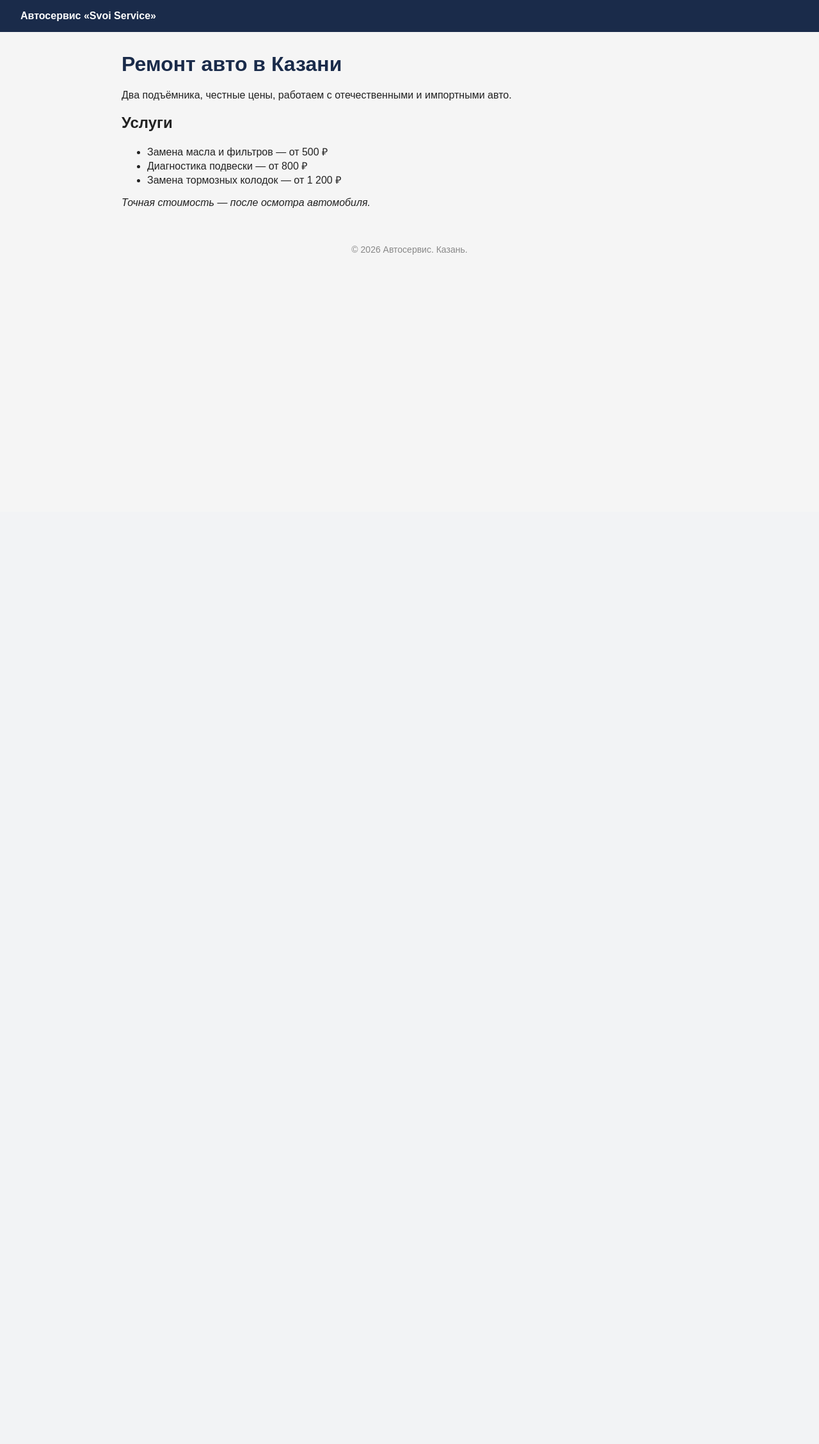
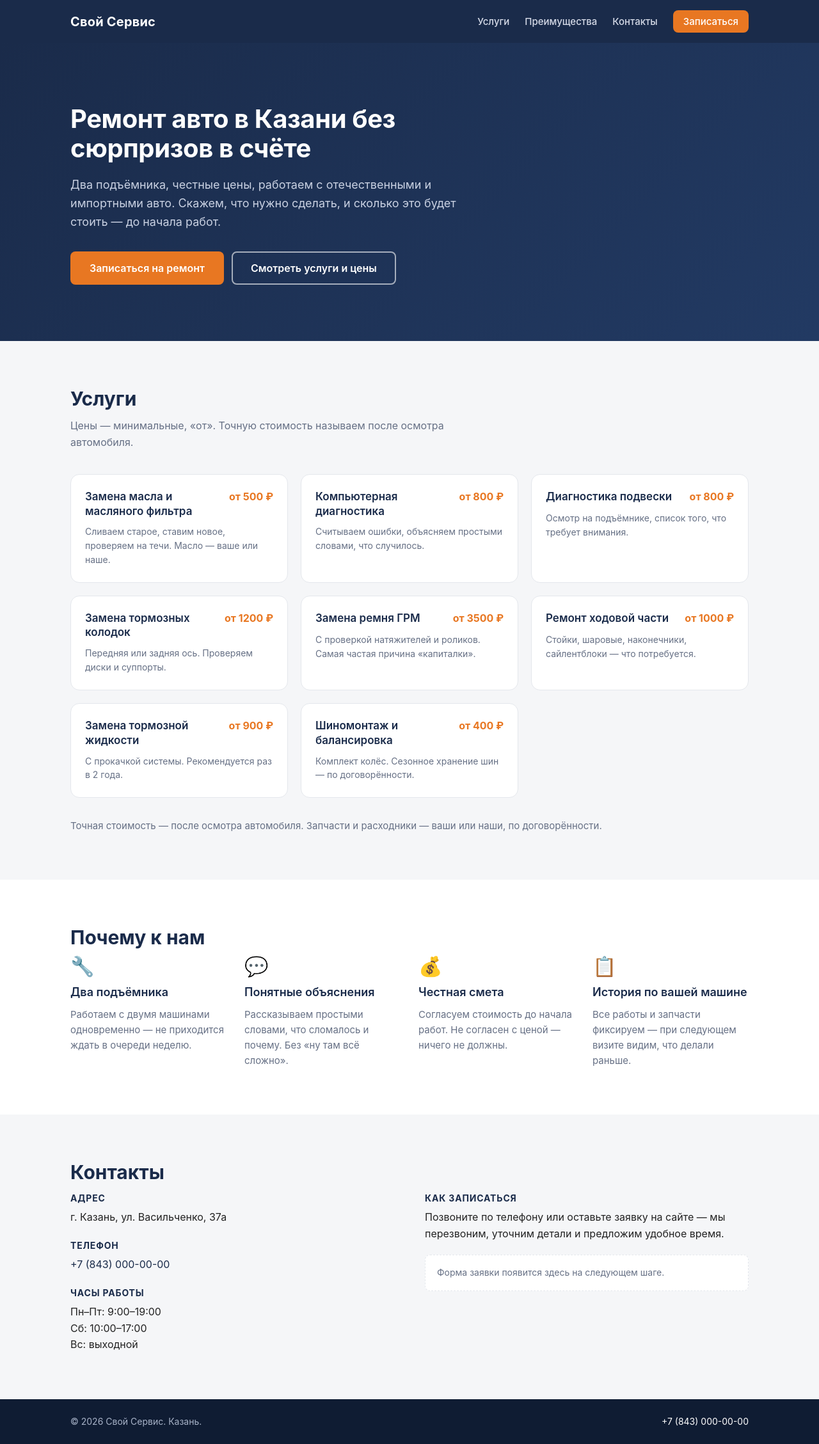
Before and after one commit to Albert-Galimov/svoi_service, a Django app: page / in a window 1280 px wide. Shown: the whole page at 64% size. Before the commit the page ends 398 px from the top, so only its background shows below. Run offline with Django 5.2, Linux system fonts and the light colour scheme.

Commit message:
add css, html, constants

```diff
--- a/config/settings.py
+++ b/config/settings.py
@@ -79,4 +79,10 @@ USE_TZ = True
 
 STATIC_URL = 'static/'
 
+STATICFILES_DIRS = [
+    BASE_DIR / 'static',
+]
+
+STATIC_ROOT = BASE_DIR / 'staticfiles'
+
 DEFAULT_AUTO_FIELD = 'django.db.models.BigAutoField'
--- a/public/templates/core/base.html
+++ b/public/templates/core/base.html
@@ -1,29 +1,42 @@
+{% load static %}
 <!DOCTYPE html>
 <html lang="ru">
 <head>
     <meta charset="UTF-8">
     <meta name="viewport" content="width=device-width, initial-scale=1.0">
-    <title>{% block title %}Автосервис в Казани{% endblock %}</title>
-    <style>
-        body { font-family: Arial, sans-serif; margin: 0; background: #f5f5f5; color: #222; }
-        header { background: #1a2b4a; color: #fff; padding: 16px 32px; }
-        header a { color: #fff; text-decoration: none; font-weight: bold; }
-        main { max-width: 900px; margin: 32px auto; padding: 0 16px; }
-        footer { text-align: center; padding: 24px; color: #888; font-size: 14px; }
-        h1 { color: #1a2b4a; }
-    </style>
+    <meta name="description" content="Ремонт автомобилей в Казани: диагностика, замена масла, тормоза, ходовая. Точная цена после осмотра.">
+    <title>{% block title %}{{ contacts.company_name }} — ремонт авто в Казани{% endblock %}</title>
+    <link rel="stylesheet" href="{% static 'css/style.css' %}">
 </head>
 <body>
-    <header>
-        <a href="/">Автосервис «Svoi Service»</a>
-    </header>
 
-    <main>
-        {% block content %}{% endblock %}
-    </main>
+<header class="site-header">
+    <div class="container site-header__inner">
+        <a href="{% url 'public:home' %}" class="site-header__logo">{{ contacts.company_name }}</a>
 
-    <footer>
-        © {% now "Y" %} Автосервис. Казань.
-    </footer>
+        <nav class="site-nav">
+            <a href="#services">Услуги</a>
+            <a href="#advantages">Преимущества</a>
+            <a href="#contacts">Контакты</a>
+            <a href="#contacts" class="btn btn--accent btn--small">Записаться</a>
+        </nav>
+    </div>
+</header>
+
+<main>
+    {% block content %}{% endblock %}
+</main>
+
+<footer class="site-footer">
+    <div class="container site-footer__inner">
+        <div>
+            &copy; {% now "Y" %} {{ contacts.company_name }}. Казань.
+        </div>
+        <div>
+            <a href="tel:{{ contacts.phone_raw }}">{{ contacts.phone_display }}</a>
+        </div>
+    </div>
+</footer>
+
 </body>
 </html>
--- a/public/templates/home.html
+++ b/public/templates/home.html
@@ -1,16 +1,122 @@
 {% extends "core/base.html" %}
 
-{% block title %}Главная — Автосервис в Казани{% endblock %}
+{% block title %}{{ contacts.company_name }} — ремонт авто в Казани{% endblock %}
 
 {% block content %}
-    <h1>Ремонт авто в Казани</h1>
-    <p>Два подъёмника, честные цены, работаем с отечественными и импортными авто.</p>
 
-    <h2>Услуги</h2>
-    <ul>
-        <li>Замена масла и фильтров — от 500 ₽</li>
-        <li>Диагностика подвески — от 800 ₽</li>
-        <li>Замена тормозных колодок — от 1 200 ₽</li>
-    </ul>
-    <p><em>Точная стоимость — после осмотра автомобиля.</em></p>
+{# --- Первый экран --- #}
+<section class="hero">
+    <div class="container hero__inner">
+        <h1 class="hero__title">Ремонт авто в Казани без сюрпризов в счёте</h1>
+        <p class="hero__subtitle">
+            Два подъёмника, честные цены, работаем с отечественными и импортными авто.
+            Скажем, что нужно сделать, и сколько это будет стоить — до начала работ.
+        </p>
+        <div class="hero__actions">
+            <a href="#contacts" class="btn btn--accent btn--large">Записаться на ремонт</a>
+            <a href="#services" class="btn btn--ghost btn--large">Смотреть услуги и цены</a>
+        </div>
+    </div>
+</section>
+
+{# --- Услуги --- #}
+<section id="services" class="section section--alt">
+    <div class="container">
+        <h2 class="section__title">Услуги</h2>
+        <p class="section__lead">
+            Цены — минимальные, «от». Точную стоимость называем после осмотра автомобиля.
+        </p>
+
+        <ul class="services">
+            {% for service in services %}
+                <li class="service-card">
+                    <div class="service-card__head">
+                        <h3 class="service-card__name">{{ service.name }}</h3>
+                        <div class="service-card__price">от {{ service.price_from }} ₽</div>
+                    </div>
+                    <p class="service-card__description">{{ service.description }}</p>
+                </li>
+            {% endfor %}
+        </ul>
+
+        <p class="section__note">
+            Точная стоимость — после осмотра автомобиля.
+            Запчасти и расходники — ваши или наши, по договорённости.
+        </p>
+    </div>
+</section>
+
+{# --- Преимущества --- #}
+<section id="advantages" class="section">
+    <div class="container">
+        <h2 class="section__title">Почему к нам</h2>
+
+        <ul class="advantages">
+            <li class="advantage">
+                <div class="advantage__icon">🔧</div>
+                <h3 class="advantage__title">Два подъёмника</h3>
+                <p class="advantage__text">
+                    Работаем с двумя машинами одновременно — не приходится ждать в очереди неделю.
+                </p>
+            </li>
+            <li class="advantage">
+                <div class="advantage__icon">💬</div>
+                <h3 class="advantage__title">Понятные объяснения</h3>
+                <p class="advantage__text">
+                    Рассказываем простыми словами, что сломалось и почему. Без «ну там всё сложно».
+                </p>
+            </li>
+            <li class="advantage">
+                <div class="advantage__icon">💰</div>
+                <h3 class="advantage__title">Честная смета</h3>
+                <p class="advantage__text">
+                    Согласуем стоимость до начала работ. Не согласен с ценой — ничего не должны.
+                </p>
+            </li>
+            <li class="advantage">
+                <div class="advantage__icon">📋</div>
+                <h3 class="advantage__title">История по вашей машине</h3>
+                <p class="advantage__text">
+                    Все работы и запчасти фиксируем — при следующем визите видим, что делали раньше.
+                </p>
+            </li>
+        </ul>
+    </div>
+</section>
+
+{# --- Контакты --- #}
+<section id="contacts" class="section section--alt">
+    <div class="container">
+        <h2 class="section__title">Контакты</h2>
+
+        <div class="contacts">
+            <div class="contacts__col">
+                <h3 class="contacts__label">Адрес</h3>
+                <p>{{ contacts.address }}</p>
+
+                <h3 class="contacts__label">Телефон</h3>
+                <p><a href="tel:{{ contacts.phone_raw }}">{{ contacts.phone_display }}</a></p>
+
+                <h3 class="contacts__label">Часы работы</h3>
+                <p>
+                    {{ contacts.hours_weekday }}<br>
+                    {{ contacts.hours_saturday }}<br>
+                    {{ contacts.hours_sunday }}
+                </p>
+            </div>
+
+            <div class="contacts__col">
+                <h3 class="contacts__label">Как записаться</h3>
+                <p>
+                    Позвоните по телефону или оставьте заявку на сайте — мы перезвоним,
+                    уточним детали и предложим удобное время.
+                </p>
+                <p class="contacts__placeholder">
+                    Форма заявки появится здесь на следующем шаге.
+                </p>
+            </div>
+        </div>
+    </div>
+</section>
+
 {% endblock %}
--- a/public/views.py
+++ b/public/views.py
@@ -1,5 +1,11 @@
 from django.shortcuts import render
 
+from core.constants import SERVICES, CONTACTS
+
 def home(request):
-    """Главная страница."""
-    return render(request, "home.html")
+    """Главная страница. Лендинг"""
+    context = {
+        "services": SERVICES,
+        "contacts": CONTACTS,
+    }
+    return render(request, "home.html", context)
--- /dev/null
+++ b/static/css/style.css
@@ -0,0 +1,400 @@
+/* =========================================================
+   Автосервис — базовые стили лендинга
+   Порядок: переменные → сброс → типографика → контейнер →
+   кнопки → шапка → секции → конкретные блоки → футер →
+   адаптив.
+   ========================================================= */
+
+/* --- Цвета и размеры в переменных --- */
+:root {
+    --color-primary: #1a2b4a;      /* тёмно-синий, основной */
+    --color-primary-dark: #0f1c33;
+    --color-accent: #e87722;       /* акцент, оранжевый */
+    --color-accent-dark: #c76012;
+    --color-text: #222222;
+    --color-muted: #667085;
+    --color-border: #e4e7ec;
+    --color-bg: #ffffff;
+    --color-bg-alt: #f5f6f8;
+
+    --radius: 8px;
+    --radius-lg: 14px;
+
+    --container-width: 1100px;
+
+    --font-base: -apple-system, BlinkMacSystemFont, "Segoe UI", Roboto,
+                 "Helvetica Neue", Arial, sans-serif;
+}
+
+/* --- Сброс: убираем то, что мешает --- */
+*,
+*::before,
+*::after {
+    box-sizing: border-box;
+}
+
+body,
+h1, h2, h3, p, ul {
+    margin: 0;
+    padding: 0;
+}
+
+ul {
+    list-style: none;
+}
+
+a {
+    color: var(--color-primary);
+    text-decoration: none;
+}
+
+a:hover {
+    color: var(--color-accent);
+}
+
+img {
+    max-width: 100%;
+    display: block;
+}
+
+/* --- Основная типографика --- */
+body {
+    font-family: var(--font-base);
+    font-size: 16px;
+    line-height: 1.6;
+    color: var(--color-text);
+    background: var(--color-bg);
+    -webkit-font-smoothing: antialiased;
+}
+
+h1 {
+    font-size: 40px;
+    line-height: 1.15;
+    font-weight: 700;
+    letter-spacing: -0.01em;
+}
+
+h2 {
+    font-size: 30px;
+    line-height: 1.2;
+    font-weight: 700;
+}
+
+h3 {
+    font-size: 18px;
+    font-weight: 600;
+}
+
+/* --- Контейнер: ограничивает ширину и центрирует --- */
+.container {
+    max-width: var(--container-width);
+    margin: 0 auto;
+    padding: 0 20px;
+}
+
+/* --- Кнопки --- */
+.btn {
+    display: inline-block;
+    padding: 12px 22px;
+    border-radius: var(--radius);
+    font-weight: 600;
+    font-size: 15px;
+    line-height: 1;
+    border: 2px solid transparent;
+    cursor: pointer;
+    transition: background-color .15s ease, color .15s ease, border-color .15s ease;
+}
+
+.btn--accent {
+    background: var(--color-accent);
+    color: #fff;
+}
+
+.btn--accent:hover {
+    background: var(--color-accent-dark);
+    color: #fff;
+}
+
+.btn--ghost {
+    background: transparent;
+    color: #fff;
+    border-color: rgba(255, 255, 255, .6);
+}
+
+.btn--ghost:hover {
+    background: rgba(255, 255, 255, .1);
+    color: #fff;
+    border-color: #fff;
+}
+
+.btn--large {
+    padding: 16px 28px;
+    font-size: 16px;
+}
+
+.btn--small {
+    padding: 8px 14px;
+    font-size: 14px;
+}
+
+/* --- Шапка сайта --- */
+.site-header {
+    background: var(--color-primary);
+    color: #fff;
+    position: sticky;
+    top: 0;
+    z-index: 10;
+}
+
+.site-header__inner {
+    display: flex;
+    align-items: center;
+    justify-content: space-between;
+    padding: 16px 20px;
+    gap: 20px;
+    flex-wrap: wrap;
+}
+
+.site-header__logo {
+    color: #fff;
+    font-size: 20px;
+    font-weight: 700;
+    letter-spacing: .2px;
+}
+
+.site-header__logo:hover {
+    color: #fff;
+}
+
+.site-nav {
+    display: flex;
+    align-items: center;
+    gap: 24px;
+    flex-wrap: wrap;
+}
+
+.site-nav a {
+    color: #d6dbe8;
+    font-weight: 500;
+    font-size: 15px;
+}
+
+.site-nav a:hover {
+    color: #fff;
+}
+
+.site-nav a.btn {
+    color: #fff;
+}
+
+/* --- Секции --- */
+.section {
+    padding: 72px 0;
+}
+
+.section--alt {
+    background: var(--color-bg-alt);
+}
+
+.section__title {
+    color: var(--color-primary);
+    margin-bottom: 12px;
+}
+
+.section__lead {
+    color: var(--color-muted);
+    margin-bottom: 36px;
+    max-width: 620px;
+}
+
+.section__note {
+    margin-top: 32px;
+    color: var(--color-muted);
+    font-size: 15px;
+}
+
+/* --- Hero (первый экран) --- */
+.hero {
+    background: linear-gradient(135deg, #1a2b4a 0%, #223a63 100%);
+    color: #fff;
+    padding: 96px 0 88px;
+}
+
+.hero__title {
+    color: #fff;
+    max-width: 720px;
+    margin-bottom: 20px;
+}
+
+.hero__subtitle {
+    color: #c9d1e2;
+    font-size: 18px;
+    max-width: 640px;
+    margin-bottom: 32px;
+}
+
+.hero__actions {
+    display: flex;
+    gap: 12px;
+    flex-wrap: wrap;
+}
+
+/* --- Сетка услуг --- */
+.services {
+    display: grid;
+    grid-template-columns: repeat(auto-fill, minmax(280px, 1fr));
+    gap: 20px;
+}
+
+.service-card {
+    background: #fff;
+    border: 1px solid var(--color-border);
+    border-radius: var(--radius-lg);
+    padding: 22px 22px 24px;
+    display: flex;
+    flex-direction: column;
+    gap: 10px;
+    transition: border-color .15s ease, transform .15s ease;
+}
+
+.service-card:hover {
+    border-color: var(--color-accent);
+    transform: translateY(-2px);
+}
+
+.service-card__head {
+    display: flex;
+    justify-content: space-between;
+    align-items: baseline;
+    gap: 12px;
+}
+
+.service-card__name {
+    color: var(--color-primary);
+    font-size: 17px;
+    line-height: 1.35;
+}
+
+.service-card__price {
+    color: var(--color-accent);
+    font-weight: 700;
+    font-size: 16px;
+    white-space: nowrap;
+}
+
+.service-card__description {
+    color: var(--color-muted);
+    font-size: 14px;
+    line-height: 1.55;
+}
+
+/* --- Преимущества --- */
+.advantages {
+    display: grid;
+    grid-template-columns: repeat(auto-fit, minmax(220px, 1fr));
+    gap: 28px;
+    margin-top: 8px;
+}
+
+.advantage__icon {
+    font-size: 30px;
+    line-height: 1;
+    margin-bottom: 12px;
+}
+
+.advantage__title {
+    color: var(--color-primary);
+    margin-bottom: 8px;
+}
+
+.advantage__text {
+    color: var(--color-muted);
+    font-size: 15px;
+}
+
+/* --- Контакты --- */
+.contacts {
+    display: grid;
+    grid-template-columns: 1fr 1fr;
+    gap: 48px;
+    margin-top: 8px;
+}
+
+.contacts__label {
+    color: var(--color-primary);
+    font-size: 14px;
+    text-transform: uppercase;
+    letter-spacing: .06em;
+    font-weight: 700;
+    margin-top: 20px;
+    margin-bottom: 6px;
+}
+
+.contacts__label:first-child {
+    margin-top: 0;
+}
+
+.contacts__placeholder {
+    margin-top: 20px;
+    padding: 16px 18px;
+    border: 1px dashed var(--color-border);
+    border-radius: var(--radius);
+    color: var(--color-muted);
+    font-size: 14px;
+    background: #fff;
+}
+
+/* --- Футер --- */
+.site-footer {
+    background: var(--color-primary-dark);
+    color: #a8b3c8;
+    padding: 24px 0;
+    font-size: 14px;
+}
+
+.site-footer__inner {
+    display: flex;
+    justify-content: space-between;
+    align-items: center;
+    gap: 16px;
+    flex-wrap: wrap;
+}
+
+.site-footer a {
+    color: #fff;
+}
+
+.site-footer a:hover {
+    color: var(--color-accent);
+}
+
+/* --- Адаптив --- */
+@media (max-width: 720px) {
+    h1 { font-size: 30px; }
+    h2 { font-size: 24px; }
+
+    .hero {
+        padding: 64px 0 56px;
+    }
+
+    .hero__subtitle {
+        font-size: 16px;
+    }
+
+    .section {
+        padding: 48px 0;
+    }
+
+    .contacts {
+        grid-template-columns: 1fr;
+        gap: 32px;
+    }
+
+    .site-header__inner {
+        padding: 14px 20px;
+    }
+
+    .site-nav {
+        gap: 16px;
+    }
+}
```
Also changed, not shown: core/constants.py (added, +69 -0 lines).
